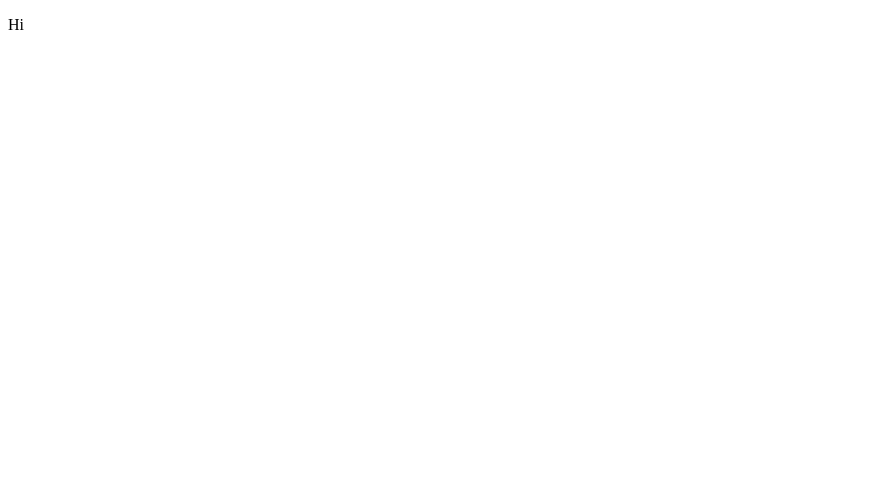
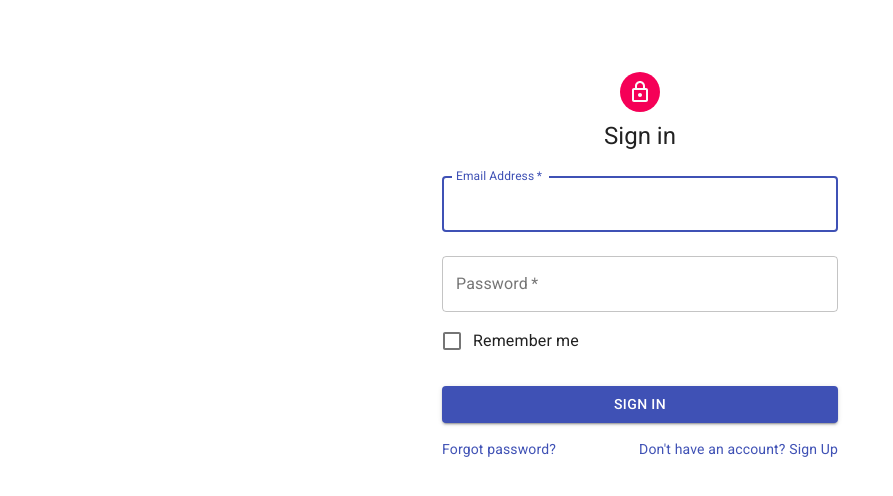
Before and after one commit to family-life-organizer/FLO-client, a React (Create React App) app: page / in a window 1280 px wide. Before the commit this address led to /login. Shown: the top 496 px of the page, without its empty margins (0-893 px from the left). Built offline with nearby package versions, Linux system fonts and the light colour scheme.

Commit message:
Working on Sign/Signup forms

```diff
--- a/package.json
+++ b/package.json
@@ -3,6 +3,8 @@
 	"version": "0.1.0",
 	"private": true,
 	"dependencies": {
+		"@material-ui/core": "^4.1.3",
+		"@material-ui/icons": "^4.2.1",
 		"axios": "^0.19.0",
 		"jwt-decode": "^2.2.0",
 		"react": "^16.8.6",
--- a/public/index.html
+++ b/public/index.html
@@ -4,6 +4,7 @@
 <head>
   <meta charset="utf-8" />
   <link rel="shortcut icon" href="%PUBLIC_URL%/favicon.ico" />
+  <link rel="stylesheet" href="https://fonts.googleapis.com/css?family=Roboto:300,400,500,700&display=swap" />
   <meta name="viewport" content="width=device-width, initial-scale=1" />
   <meta name="theme-color" content="#000000" />
   <!--
--- a/src/actions/authActions.js
+++ b/src/actions/authActions.js
@@ -2,24 +2,26 @@ import types from './';
 import api from '../api/customApi';
 
 export const doLogin = credentials => async dispatch => {
-  dispatch({type: types.LOGIN_START});
+	dispatch({ type: types.LOGIN_START });
 	try {
-    const response = await api.post(/*     */, credentials);
-    console.log(response);
+		// const response = await api.post(/*     */, credentials);
+		// console.log(response);
+		console.log(credentials);
 	} catch (error) {
 		console.log(error);
 	}
-}
+};
 
 export const doRegisterAccount = accountInfo => async dispatch => {
-  dispatch({type: types.REGISTER_START});
+	dispatch({ type: types.REGISTER_START });
 	try {
-    const response = await api.post(/*     */, accountInfo);
+		console.log(accountInfo);
+		// const response = await api.post(/*     */, accountInfo);
 	} catch (error) {
 		console.log(error);
 	}
-}
+};
 
-export const doLogout = () => ({type: types.LOGOUT});
+export const doLogout = () => ({ type: types.LOGOUT });
 
-export const doWelcomeBack = () => ({type: types.WELCOMEBACK})
+export const doWelcomeBack = () => ({ type: types.WELCOMEBACK });
--- a/src/api/customAuth.js
+++ b/src/api/customAuth.js
@@ -4,10 +4,10 @@ export default function() {
 	const token = localStorage.getItem('userToken');
 
 	return axios.create({
-    baseURL: ''
+		baseURL : '',
 		headers : {
-			'Content-Type'  : 'application/json',
-			Authorization : `${token}`,
+			'Content-Type' : 'application/json',
+			Authorization  : `${token}`,
 		},
 	});
 }
--- a/src/components/App.jsx
+++ b/src/components/App.jsx
@@ -1,23 +1,22 @@
-import React, {Component, Fragment} from 'react'
-import {Route, withRouter, Switch} from 'react-router-dom';
+import React, { Component, Fragment } from 'react';
+import { Route, withRouter, Switch } from 'react-router-dom';
 import PrivateRoute from './common/PrivateRoute';
 import FloApp from './application/FloApp';
-
-
-
+import Onboard from './login/Onboard';
 
 class App extends Component {
-
 	// componentDidMount() {
 
 	// }
 
 	render() {
 		return (
-            <>
-                <Route exact path = "/login" component={FloApp} />
-                <PrivateRoute exact path = "/app" component={FloApp} />
-            </>
+			<Fragment>
+				<Switch>
+					<Route path='/' component={Onboard} />
+					<PrivateRoute path='/app' component={FloApp} />
+				</Switch>
+			</Fragment>
 		);
 	}
 }
--- a/src/components/login/Onboard.jsx
+++ b/src/components/login/Onboard.jsx
@@ -1,15 +1,26 @@
-import React, {useState} from 'react';
-import {doLogin, doRegisterAccount} from '../../actions/authActions';
-import {connect} from 'react-redux';
+import React, { Fragment, useState } from 'react';
+import { doLogin, doRegisterAccount } from '../../actions/authActions';
+import { connect } from 'react-redux';
+import SignIn from './SignIn';
+import SignUp from './SignUp';
 
-const Onboard = ({doLogin, doRegisterAccount}) => {
-    const [isLogin, setisLogin] = useState(true);
-    const handleSubmit = values => {
-      isLogin ?
-    }
-    <>
-     {isLogin ? <Login login={isLogin} handleSubmit={handleSubmit} handleToggle={setsLogin(!isLogin)} /> : <Register login={isLogin} handleSubmit={handleSubmit} handleToggle={setsLogin(!isLogin)}/>}
-    </>
-}
+const Onboard = ({ doLogin, doRegisterAccount }) => {
+	const [ isLogin, setisLogin ] = useState(true);
+	const handleSubmit = values => {
+		isLogin ? doLogin(values) : doRegisterAccount(values);
+	};
+	const handleToggle = () => {
+		setisLogin(!isLogin);
+	};
+	return (
+		<Fragment>
+			{isLogin ? (
+				<SignIn login={isLogin} handleSubmit={handleSubmit} handleToggle={handleToggle} />
+			) : (
+				<SignUp login={isLogin} handleSubmit={handleSubmit} handleToggle={handleToggle} />
+			)}
+		</Fragment>
+	);
+};
 
-export default connect(null, {doLogin, doRegisterAccount});
+export default connect(null, { doLogin, doRegisterAccount })(Onboard);
--- a/src/components/login/SignIn.jsx
+++ b/src/components/login/SignIn.jsx
@@ -1,4 +1,4 @@
-import React from 'react';
+import React, { useState } from 'react';
 import Avatar from '@material-ui/core/Avatar';
 import Button from '@material-ui/core/Button';
 import CssBaseline from '@material-ui/core/CssBaseline';
@@ -13,109 +13,97 @@ import Typography from '@material-ui/core/Typography';
 import { makeStyles } from '@material-ui/core/styles';
 import Container from '@material-ui/core/Container';
 
-function MadeWithLove() {
-  return (
-    <Typography variant="body2" color="textSecondary" align="center">
-      {'Built with love by the '}
-      <Link color="inherit" href="https://material-ui.com/">
-        Material-UI
-      </Link>
-      {' team.'}
-    </Typography>
-  );
-}
-
 const useStyles = makeStyles(theme => ({
-  '@global': {
-    body: {
-      backgroundColor: theme.palette.common.white,
+	'@global' : {
+		body : {
+			backgroundColor : theme.palette.common.white,
 		},
 	},
-  paper: {
-    marginTop: theme.spacing(8),
-    display: 'flex',
-    flexDirection: 'column',
-    alignItems: 'center',
+	paper     : {
+		marginTop     : theme.spacing(8),
+		display       : 'flex',
+		flexDirection : 'column',
+		alignItems    : 'center',
 	},
-  avatar: {
-    margin: theme.spacing(1),
-    backgroundColor: theme.palette.secondary.main,
+	avatar    : {
+		margin          : theme.spacing(1),
+		backgroundColor : theme.palette.secondary.main,
 	},
-  form: {
-    width: '100%', // Fix IE 11 issue.
-    marginTop: theme.spacing(1),
+	form      : {
+		width     : '100%', // Fix IE 11 issue.
+		marginTop : theme.spacing(1),
 	},
-  submit: {
-    margin: theme.spacing(3, 0, 2),
+	submit    : {
+		margin : theme.spacing(3, 0, 2),
 	},
 }));
 
-export default function SignIn() {
+function SignIn(props) {
 	const classes = useStyles();
+	const handleSubmit = e => {
+		e.preventDefault();
+		props.handleSubmit({ email, password });
+	};
 
+	const [ email, setEmail ] = useState('');
+	const [ password, setPassword ] = useState('');
 	return (
-    <Container component="main" maxWidth="xs">
+		<Container component='main' maxWidth='xs'>
 			<CssBaseline />
 			<div className={classes.paper}>
 				<Avatar className={classes.avatar}>
 					<LockOutlinedIcon />
 				</Avatar>
-        <Typography component="h1" variant="h5">
+				<Typography component='h1' variant='h5'>
 					Sign in
 				</Typography>
-        <form className={classes.form} noValidate>
+				<form className={classes.form} noValidate onSubmit={handleSubmit}>
 					<TextField
-            variant="outlined"
-            margin="normal"
+						variant='outlined'
+						margin='normal'
 						required
 						fullWidth
-            id="email"
-            label="Email Address"
-            name="email"
-            autoComplete="email"
+						id='email'
+						label='Email Address'
+						name='email'
+						autoComplete='email'
 						autoFocus
+						value={email}
+						onChange={e => setEmail(e.target.value)}
 					/>
 					<TextField
-            variant="outlined"
-            margin="normal"
+						variant='outlined'
+						margin='normal'
 						required
 						fullWidth
-            name="password"
-            label="Password"
-            type="password"
-            id="password"
-            autoComplete="current-password"
+						name='password'
+						label='Password'
+						type='password'
+						id='password'
+						autoComplete='current-password'
+						value={password}
+						onChange={e => setPassword(e.target.value)}
 					/>
-          <FormControlLabel
-            control={<Checkbox value="remember" color="primary" />}
-            label="Remember me"
-          />
-          <Button
-            type="submit"
-            fullWidth
-            variant="contained"
-            color="primary"
-            className={classes.submit}
-          >
+					<FormControlLabel control={<Checkbox value='remember' color='primary' />} label='Remember me' />
+					<Button type='submit' fullWidth variant='contained' color='primary' className={classes.submit}>
 						Sign In
 					</Button>
 					<Grid container>
 						<Grid item xs>
-              <Link href="#" variant="body2">
+							<Link href='#' variant='body2'>
 								Forgot password?
 							</Link>
 						</Grid>
 						<Grid item>
-              <Link href="#" variant="body2">
+							<Link onClick={() => props.handleToggle()} variant='body2' style={{ cursor: 'pointer' }}>
 								{"Don't have an account? Sign Up"}
 							</Link>
 						</Grid>
 					</Grid>
 				</form>
 			</div>
-      <Box mt={5}>
-        <MadeWithLove />
-      </Box>
 		</Container>
 	);
 }
+
+export default SignIn;
--- a/src/components/login/SignUp.jsx
+++ b/src/components/login/SignUp.jsx
@@ -1,4 +1,4 @@
-import React from 'react';
+import React, { useState } from 'react';
 import Avatar from '@material-ui/core/Avatar';
 import Button from '@material-ui/core/Button';
 import CssBaseline from '@material-ui/core/CssBaseline';
@@ -13,132 +13,122 @@ import Typography from '@material-ui/core/Typography';
 import { makeStyles } from '@material-ui/core/styles';
 import Container from '@material-ui/core/Container';
 
-function MadeWithLove() {
-  return (
-    <Typography variant="body2" color="textSecondary" align="center">
-      {'Built with love by the '}
-      <Link color="inherit" href="https://material-ui.com/">
-        Material-UI
-      </Link>
-      {' team.'}
-    </Typography>
-  );
-}
-
 const useStyles = makeStyles(theme => ({
-  '@global': {
-    body: {
-      backgroundColor: theme.palette.common.white,
+	'@global' : {
+		body : {
+			backgroundColor : theme.palette.common.white,
 		},
 	},
-  paper: {
-    marginTop: theme.spacing(8),
-    display: 'flex',
-    flexDirection: 'column',
-    alignItems: 'center',
+	paper     : {
+		marginTop     : theme.spacing(8),
+		display       : 'flex',
+		flexDirection : 'column',
+		alignItems    : 'center',
 	},
-  avatar: {
-    margin: theme.spacing(1),
-    backgroundColor: theme.palette.secondary.main,
+	avatar    : {
+		margin          : theme.spacing(1),
+		backgroundColor : theme.palette.secondary.main,
 	},
-  form: {
-    width: '100%', // Fix IE 11 issue.
-    marginTop: theme.spacing(3),
+	form      : {
+		width     : '100%', // Fix IE 11 issue.
+		marginTop : theme.spacing(3),
 	},
-  submit: {
-    margin: theme.spacing(3, 0, 2),
+	submit    : {
+		margin : theme.spacing(3, 0, 2),
 	},
 }));
 
-export default function SignUp() {
+export default function SignUp(props) {
 	const classes = useStyles();
-
+	const [ email, setEmail ] = useState('');
+	const [ password, setPassword ] = useState('');
+	const [ password2, setPassword2 ] = useState('');
+	const [ userName, setUserName ] = useState('');
 	return (
-    <Container component="main" maxWidth="xs">
+		<Container component='main' maxWidth='xs'>
 			<CssBaseline />
 			<div className={classes.paper}>
 				<Avatar className={classes.avatar}>
 					<LockOutlinedIcon />
 				</Avatar>
-        <Typography component="h1" variant="h5">
+				<Typography component='h1' variant='h5'>
 					Sign up
 				</Typography>
 				<form className={classes.form} noValidate>
 					<Grid container spacing={2}>
-            <Grid item xs={12} sm={6}>
+						<Grid item xs={12}>
 							<TextField
-                autoComplete="fname"
-                name="firstName"
-                variant="outlined"
+								variant='outlined'
 								required
 								fullWidth
-                id="firstName"
-                label="First Name"
-                autoFocus
-              />
-            </Grid>
-            <Grid item xs={12} sm={6}>
-              <TextField
-                variant="outlined"
-                required
-                fullWidth
-                id="lastName"
-                label="Last Name"
-                name="lastName"
-                autoComplete="lname"
+								id='username'
+								label='Username'
+								name='username'
+								autoComplete='Username'
+								value={userName}
+								onChange={e => setUserName(e.target.value)}
 							/>
 						</Grid>
 						<Grid item xs={12}>
 							<TextField
-                variant="outlined"
+								variant='outlined'
 								required
 								fullWidth
-                id="email"
-                label="Email Address"
-                name="email"
-                autoComplete="email"
+								id='email'
+								label='Email Address'
+								name='email'
+								autoComplete='email'
+								value={email}
+								onChange={e => setEmail(e.target.value)}
 							/>
 						</Grid>
 						<Grid item xs={12}>
 							<TextField
-                variant="outlined"
+								variant='outlined'
 								required
 								fullWidth
-                name="password"
-                label="Password"
-                type="password"
-                id="password"
-                autoComplete="current-password"
+								name='password'
+								label='Password'
+								type='password'
+								id='password'
+								autoComplete='Current Password'
+								value={password}
+								onChange={e => setPassword(e.target.value)}
+							/>
+						</Grid>
+						<Grid item xs={12}>
+							<TextField
+								variant='outlined'
+								required
+								fullWidth
+								name='confirmpassword'
+								label='Confirm Password'
+								type='password'
+								id='confirmpassword'
+								autoComplete='Confirm Password'
+								value={password2}
+								onChange={e => setPassword2(e.target.value)}
 							/>
 						</Grid>
 						<Grid item xs={12}>
 							<FormControlLabel
-                control={<Checkbox value="allowExtraEmails" color="primary" />}
-                label="I want to receive inspiration, marketing promotions and updates via email."
+								control={<Checkbox value='allowExtraEmails' color='primary' />}
+								label='I want to receive inspiration, marketing promotions and updates via email.'
 							/>
 						</Grid>
 					</Grid>
-          <Button
-            type="submit"
-            fullWidth
-            variant="contained"
-            color="primary"
-            className={classes.submit}
-          >
+					<Button type='submit' fullWidth variant='contained' color='primary' className={classes.submit}>
 						Sign Up
 					</Button>
-          <Grid container justify="flex-end">
+					<Grid container justify='flex-end'>
 						<Grid item>
-              <Link href="#" variant="body2">
+							<Link onClick={() => props.handleToggle()} variant='body2' style={{ cursor: 'pointer' }}>
 								Already have an account? Sign in
 							</Link>
 						</Grid>
 					</Grid>
 				</form>
 			</div>
-      <Box mt={5}>
-        <MadeWithLove />
-      </Box>
 		</Container>
 	);
 }
```
Also changed, not shown: 1 other file (tests, documents, lock files or other folders). Lines whose indentation alone changed are shown as unchanged.
